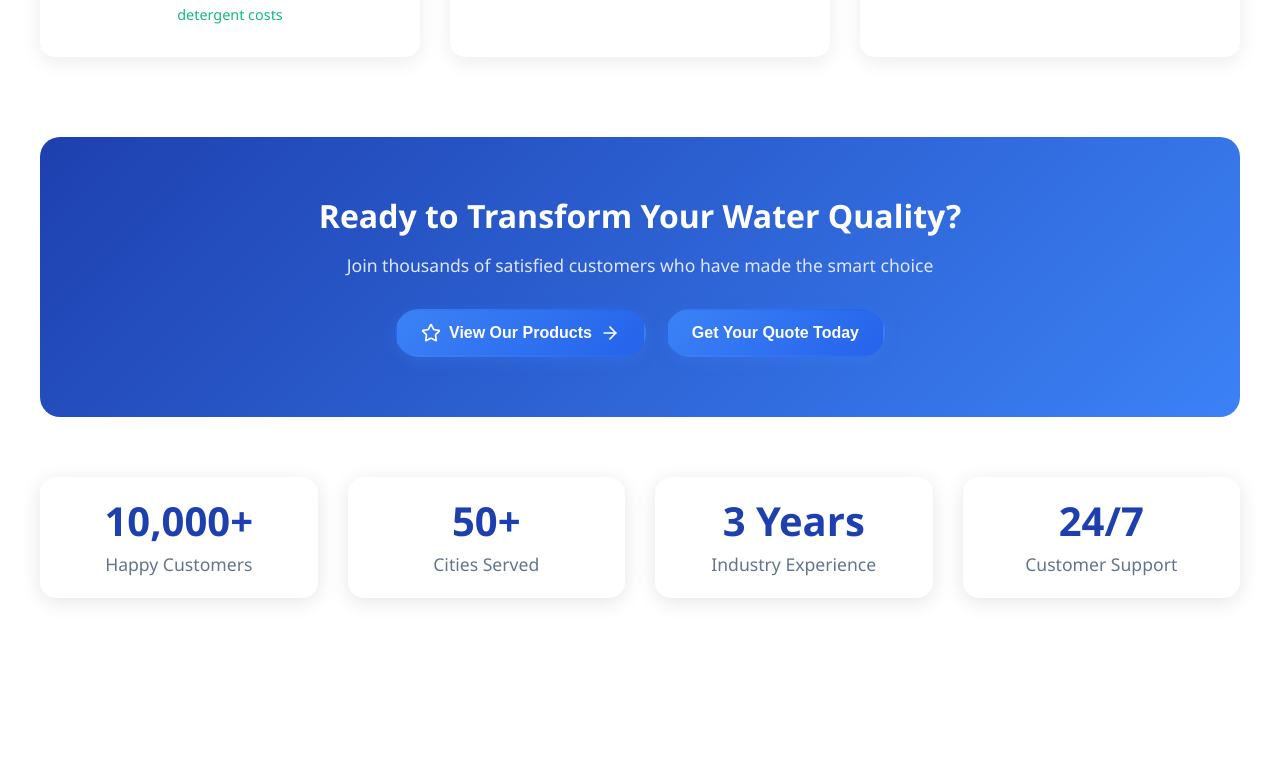
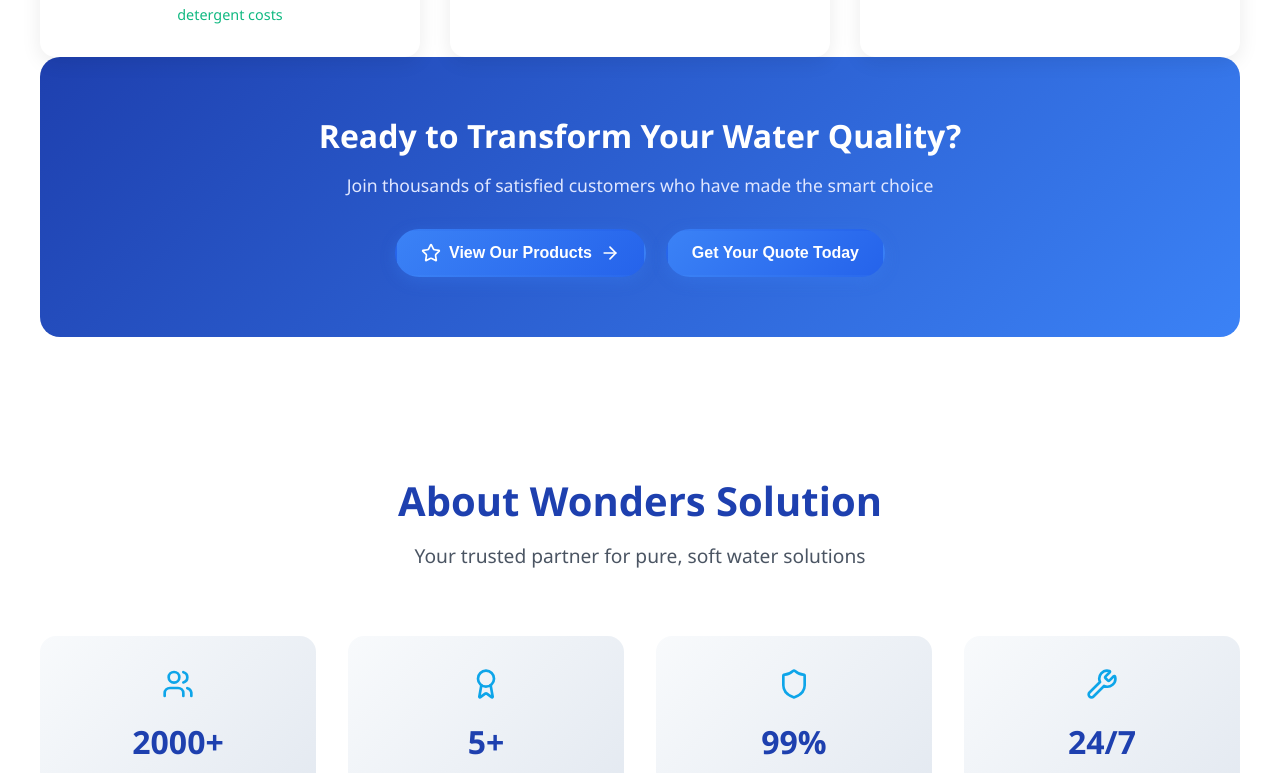
Before and after one commit to Nishij1/Product-landing-Page, a React (Vite) app: page / in a window 1280 px wide. Shown: the part 5405-6178 px from the top of the page. Built offline with nearby package versions, Linux system fonts and the light colour scheme.

Commit message:
new update

```diff
--- a/src/App.css
+++ b/src/App.css
@@ -1943,7 +1943,7 @@
 
 /* Company Info Section */
 .company-info {
-  padding: 6rem 0;
+  padding:  0;
   background: var(--bg-primary);
 }
 
@@ -2697,7 +2697,7 @@
 }
 
 .value-propositions {
-  margin-bottom: 80px;
+  margin-bottom: 0px;
 }
 
 .value-propositions h3 {
--- a/src/components/WhyChooseUs.jsx
+++ b/src/components/WhyChooseUs.jsx
@@ -127,26 +127,7 @@
           </div>
         </div>
 
-        <div className="trust-indicators">
-          <div className="trust-stats">
-            <div className="stat">
-              <h4>10,000+</h4>
-              <p>Happy Customers</p>
-            </div>
-            <div className="stat">
-              <h4>50+</h4>
-              <p>Cities Served</p>
-            </div>
-            <div className="stat">
-              <h4>3 Years</h4>
-              <p>Industry Experience</p>
-            </div>
-            <div className="stat">
-              <h4>24/7</h4>
-              <p>Customer Support</p>
-            </div>
-          </div>
-        </div>
+
       </div>
     </section>
   )
```
